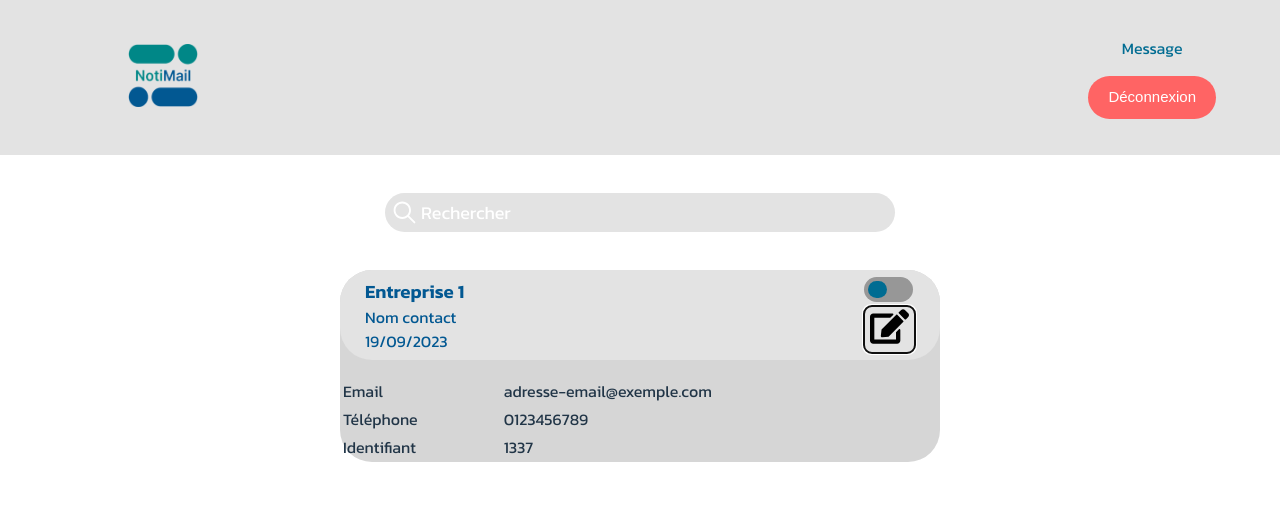
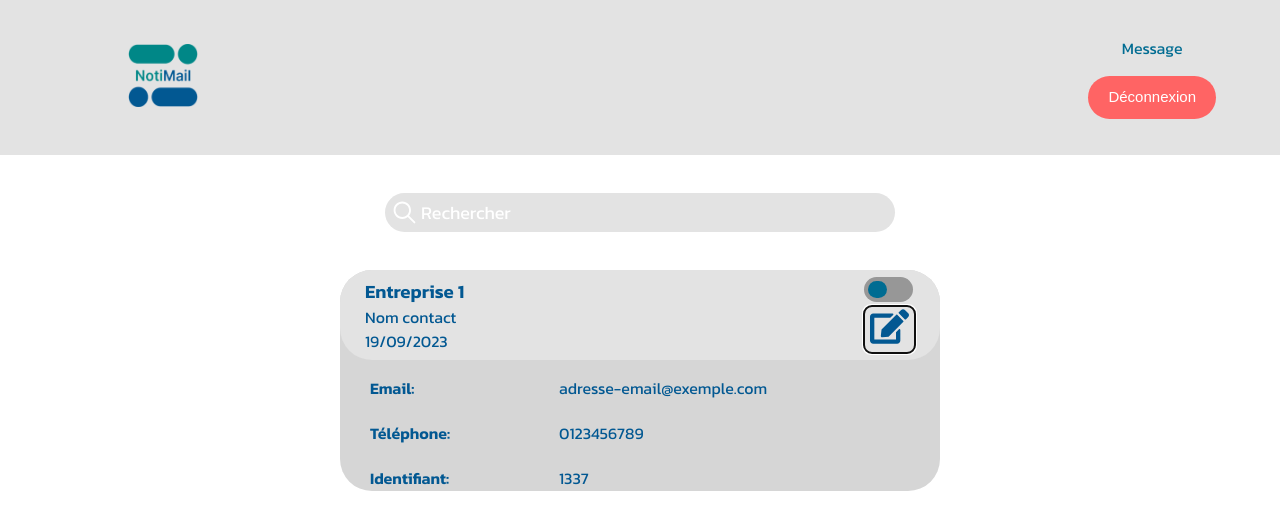
Before and after one commit to tankzercode/Notimail-Front-CDA, a React (Vite) app in the folder notemail/: page /admin in a window 1280 px wide. Both pictures are taken after a click on the button 889 px from the left and 329 px from the top of the page. Shown: the top 530 px of the page. Built offline with nearby package versions, Linux system fonts and the light colour scheme.

Commit message:
admin card update

```diff
--- a/notemail/src/admin-page/admin.jsx
+++ b/notemail/src/admin-page/admin.jsx
@@ -4,42 +4,39 @@ import style from './admin.module.css'
 import { useState } from "react";
 const EntrepriseMoreDetails = () => {
     return (
-        <div className={style.moreDetailsTable}>
-            <table border="0">
-                <tr>
-                    <td>Email</td>
-                    <td>adresse-email@exemple.com</td>
-                </tr>
-                <tr>
-                    <td>Téléphone</td>
-                    <td>0123456789</td>
-                </tr>
-                <tr>
-                    <td>Identifiant</td>
-                    <td>1337</td>
-                </tr>
-            </table>
+        <div className={style.moreDetails}>
+            <div className={style.infosContainer}>
+                <div className={style.infoTitle}>Email:</div>
+                <div>adresse-email@exemple.com</div>
+            </div>
+            <div className={style.infosContainer}>
+                <div className={style.infoTitle}>Téléphone:</div>
+                <div>0123456789</div>
+            </div>
+            <div className={style.infosContainer}>
+                <div className={style.infoTitle}>Identifiant:</div>
+                <div>1337</div>
+            </div>
         </div>
+
     );
 };
 
 const Admin = () => {
-    console.log("admin")
     const [showDetails, setShowDetails] = useState(false)
 
     const handleCardClick = () => {
-        console.log('test');
         setShowDetails(!showDetails);
     };
 
     return (
         <>
-     <div className={style.searchBarContainer}>
+            <div className={style.searchBarContainer}>
                 <IoIosSearch />
                 <input className={style.searchBarContainer.input} type="text" placeholder="Rechercher" />
             </div>
             <div className={style.entrepriseListContainer}>
-                <div className={style.moreDetails} onClick={handleCardClick}>
+                <div className={style.moreDetailsContainer} onClick={handleCardClick}>
                     <div className={style.entrepriseCard}>
                         <div className={style.entrepriseInfos}>
                             <h3>Entreprise 1</h3>
@@ -52,13 +49,14 @@ const Admin = () => {
                                 <span className={style.knob}></span>
                             </label>
                             <button>
-                                <FaEdit style={{ }} className={style.editButton} />
+                                <FaEdit style={{ color: 'var(--color2)' }} className={style.editButton} />
                             </button>
                         </div>
                     </div>
                     {showDetails && <EntrepriseMoreDetails></EntrepriseMoreDetails>}
                 </div>
-            </div>        </>
+            </div>
+        </>
     );
 };
 
--- a/notemail/src/admin-page/admin.module.css
+++ b/notemail/src/admin-page/admin.module.css
@@ -112,16 +112,34 @@
 
 /* menu entrepriseCard */
 
-.moreDetails {
+.moreDetailsContainer {
+    min-height: 80px;
+    border-radius: 32px;
     background: var(--color4);
-    border-radius: 32px;
 }
 
-.moreDetailsTable {
-    margin: auto;
+.moreDetails {
+    width: 90%;
+    margin: 0 auto 20px;
+}
+.infosContainer {
+    margin-bottom: 20px;
+    display: grid;
+    grid-template-columns: 35% 65%;
+    grid-template-rows: 25px;
+}
+.infosContainer div {
+    color: var(--color2);
+}
+.infoTitle {
+    font-weight: 600;
 }
 
-table {
-    width: 100%;
-    border: none;
+@media screen and (max-width: 400px) {
+    .moreDetails {
+        padding: 10px;
+    }
+    .infosContainer {
+        grid-template-columns: 1fr;
+    }
 }
```
